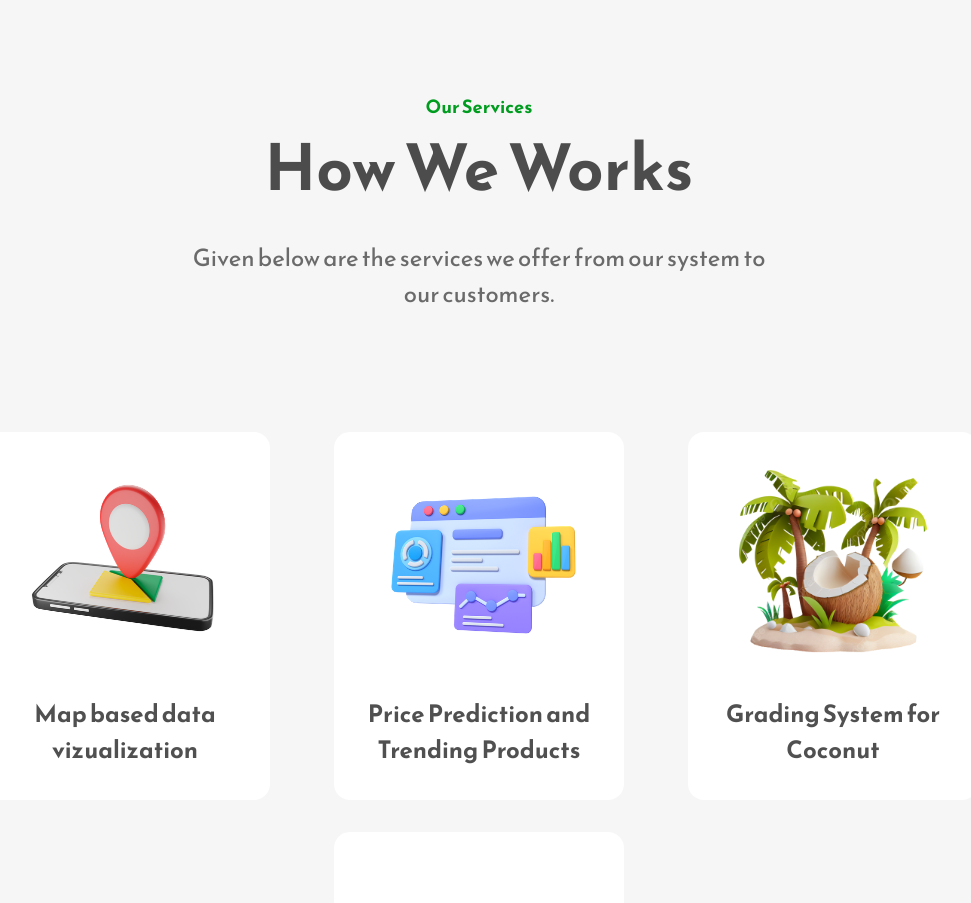
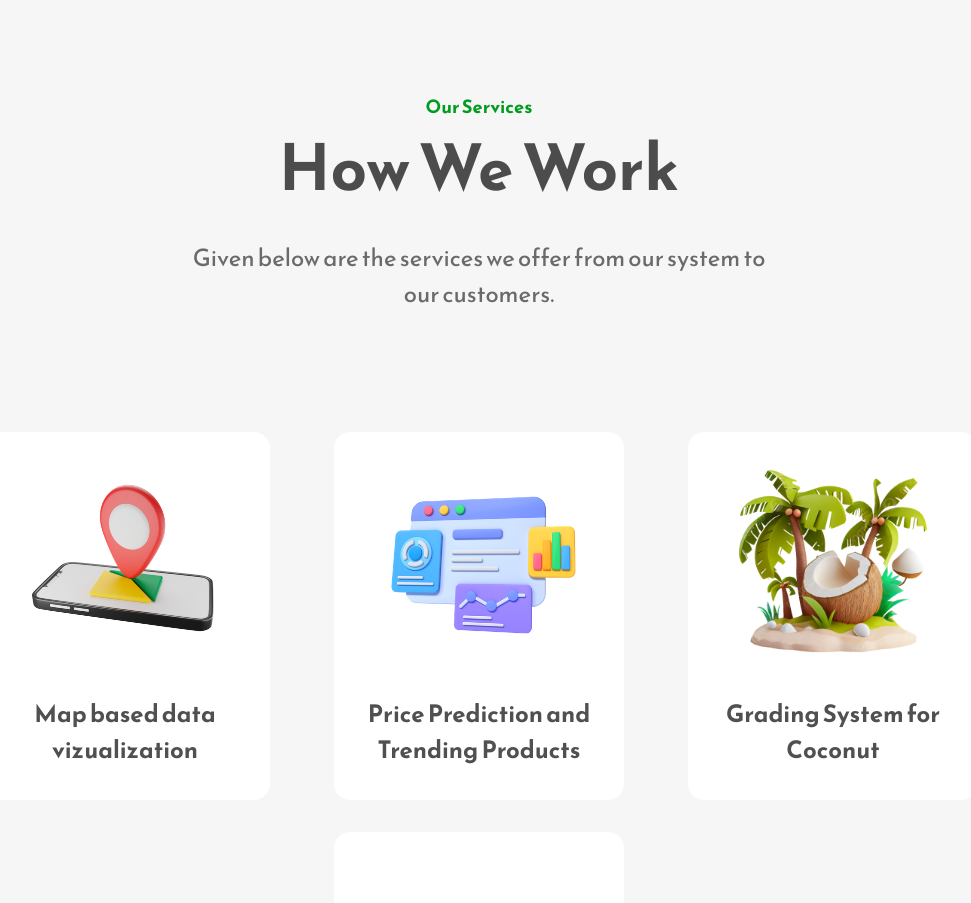
Before and after one commit to Avinash-Perera/cocosale_web, a React (Vite) app: page / in a window 1280 px wide. Shown: the part 2980-3883 px from the top of the page, without its empty margins (161-1132 px from the left). Built offline with nearby package versions, Linux system fonts and the light colour scheme.

Commit message:
Update Services.jsx

```diff
--- a/src/Components/Services.jsx
+++ b/src/Components/Services.jsx
@@ -32,7 +32,7 @@ const Services = () => {
         <div id="services" className="work-section-wrapper">
             <div className="work-section-top">
                 <p className="primary-subheading">Our Services</p>
-                <h1 className="primary-heading">How We Works</h1>
+                <h1 className="primary-heading">How We Work</h1>
                 <p className="primary-text">
                    Given below are the services we offer from our system to our customers.
                 </p>
```
